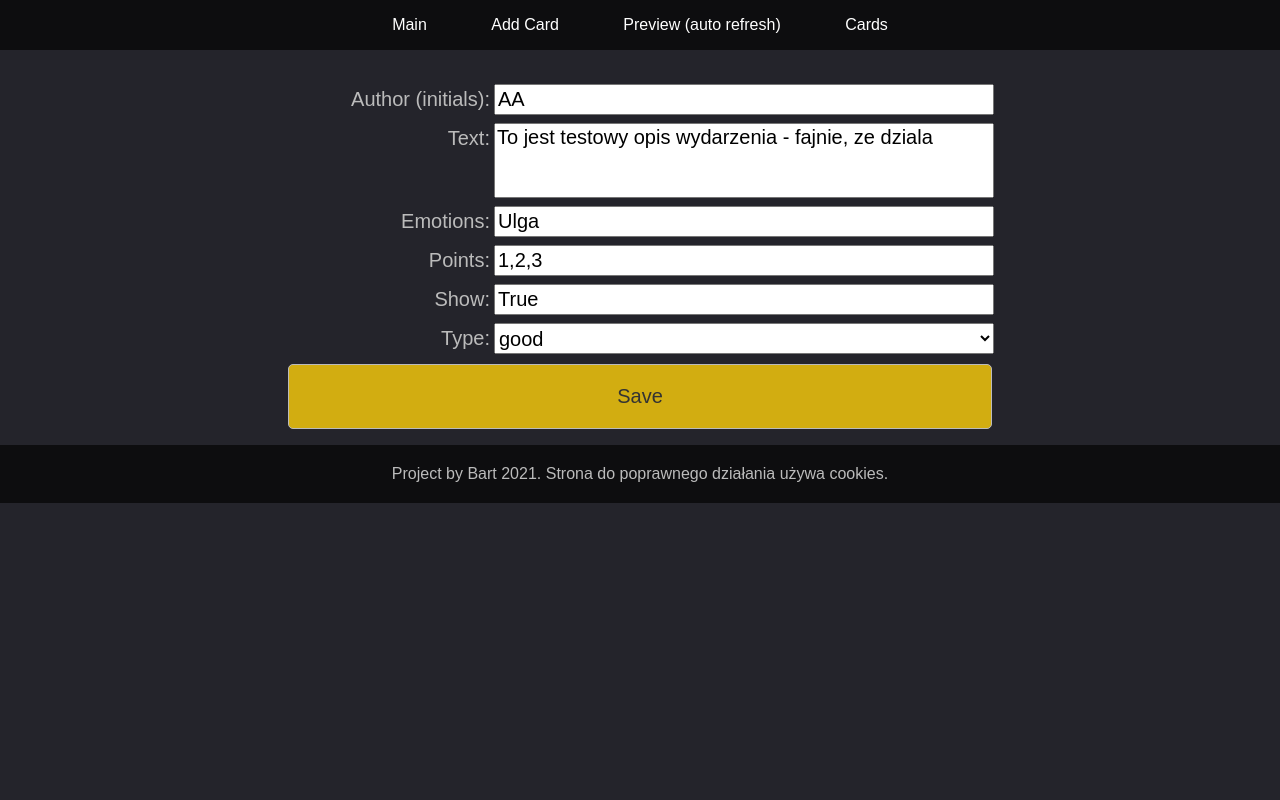
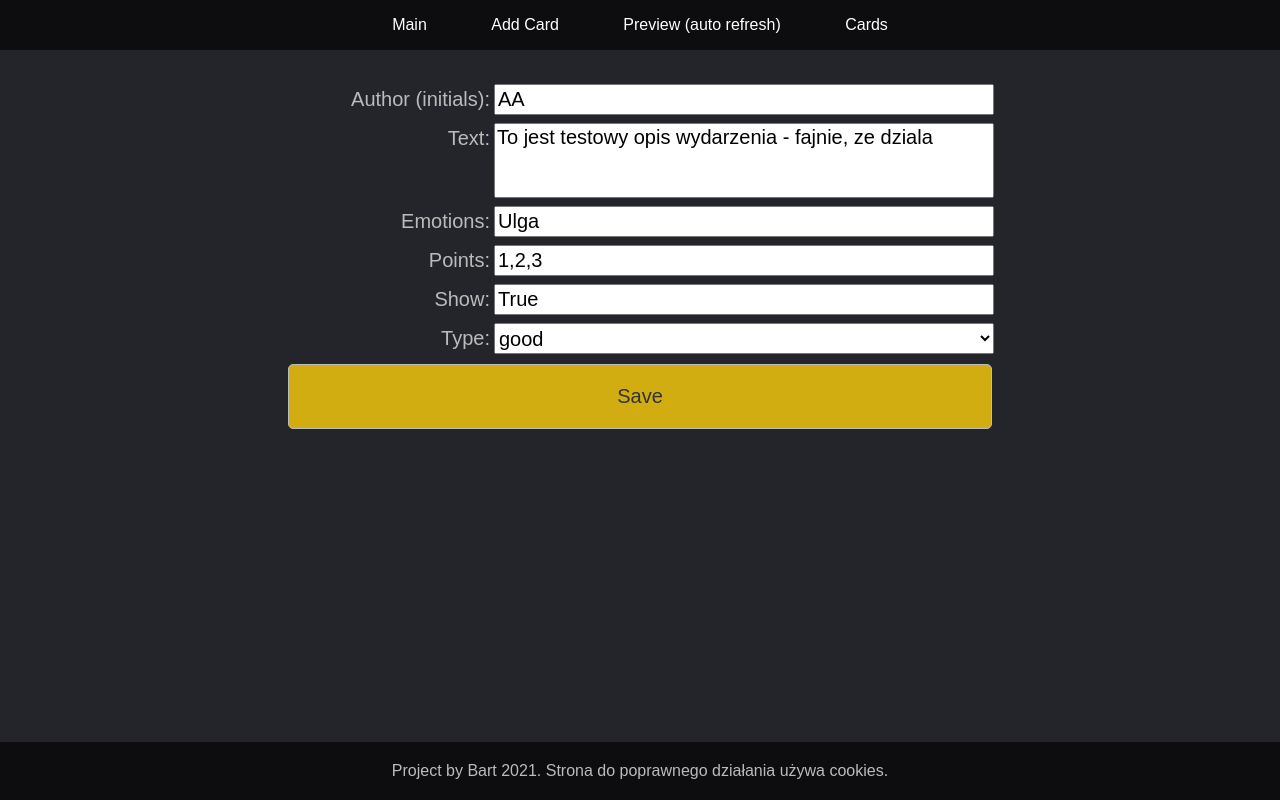
Before and after one commit to bartiniem/BoardViewer, a Flask app: page /management/card/1 in a window 1280 px wide. Run offline with Flask 2, Linux system fonts and the light colour scheme.

Commit message:
Fix footer position

```diff
--- a/static/css/main.css
+++ b/static/css/main.css
@@ -12,6 +12,7 @@ body {
   font-family: "Montserrat",sans-serif;
   margin: 0;
   padding: 0;
+  margin-bottom: 60px;
 }
 
 body::-webkit-scrollbar {
@@ -88,9 +89,12 @@ body::-webkit-scrollbar-thumb {
     margin: auto;
     background-color: #000000a6;
     color: #bbb;
-    padding: 20px;
+    padding: 20px 0;
     text-align: center;
     vertical-align: middle;
+    position: absolute;
+    bottom: 0;
+    width: 100%;
 }
 
 .cards {
```
